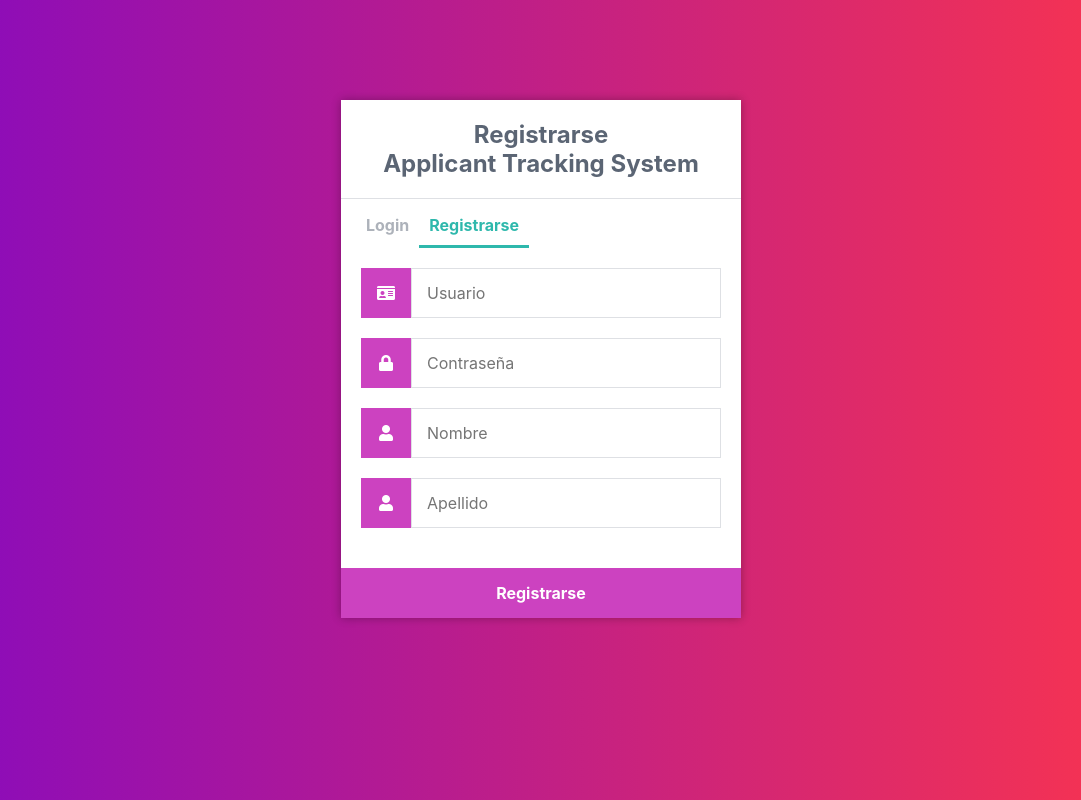
After one commit to paulacarbone/applicanttrackingsystem, a Flask app: page /register in a window 1280 px wide. The commit adds this page. Shown: the whole page, without its empty margins (99-1180 px from the left). Run offline with Flask 2, Linux system fonts and the light colour scheme; some libraries are stand-ins or nearby versions.

Commit message:
Se agrega login, logout y estilos

```diff
--- a/App.py
+++ b/App.py
@@ -1,5 +1,6 @@
-from flask import Flask, render_template, request, redirect, url_for, flash
+from flask import Flask, render_template, request, redirect, url_for, session, flash
 from flask_mysqldb import MySQL
+import MySQLdb.cursors
 
 
 app = Flask(__name__)
@@ -14,13 +15,66 @@ mysql = MySQL(app)
 
 app.secret_key = 'mysecretkey'
 
-@app.route('/')
+
+@app.route('/', methods = ['GET', 'POST'])
+def login():
+    global user
+    error = ''
+
+    if request.method == 'POST':
+        usuario = request.form['usuario']
+        password = request.form['password']
+
+        cursor = mysql.connection.cursor(MySQLdb.cursors.DictCursor)
+        cursor.execute('SELECT * FROM usuarios WHERE usuario = %s AND password = %s', (usuario, password,))
+        user = cursor.fetchone()
+
+        if user:
+            session['loggedin'] = True
+            return redirect(url_for('Index'))
+        else:
+            error = '¡Usuario/contraseña Incorrecto!'
+    return render_template('login.html', error = error)
+
+
+@app.route('/logout')
+def logout():
+    global user
+    session.pop('loggedin', None)
+    session.pop('id', None)
+    session.pop('usuario', None)
+    user = {}
+    return redirect(url_for('login'))
+
+
+@app.route('/register', methods=['GET', 'POST'])
+def register():
+    error = ''
+
+    if request.method == 'POST':
+        nombre = request.form['nombre']
+        apellido = request.form['apellido']
+        usuario = request.form['usuario']
+        password = request.form['password']
+        cursor = mysql.connection.cursor(MySQLdb.cursors.DictCursor)
+        cursor.execute('SELECT * FROM usuarios WHERE usuario = %s', (usuario,))
+        account = cursor.fetchone()
+
+        if account:
+            error = '¡El usuario ya existe!'
+        else:
+            cursor.execute('INSERT INTO usuarios VALUES (null, %s, %s, %s, %s)', (nombre, apellido, usuario, password,))
+            mysql.connection.commit()
+            msg = '¡Usuario registrado correctamente!'
+            return render_template('login.html', msg = msg)
+    return render_template('register.html', error = error)
+
+@app.route('/candidatos')
 def Index():
     cur = mysql.connection.cursor()
     cur.execute('SELECT * FROM candidatos')
     data = cur.fetchall()
     return render_template('index.html', candidatos = data)
-
 
 @app.route('/add_contact', methods = ['POST'])
 def add_contact():
@@ -79,4 +133,4 @@ def delete_contact(idcandidato):
 
 
 if(__name__=='__main__'):
-    app.run(port = 3006, debug = True)
+    app.run(port = 3007, debug = True)
--- /dev/null
+++ b/static/css/style.css
@@ -0,0 +1,163 @@
+*{
+    box-sizing: border-box;
+    font-family: -apple-system, BlinkMacSystemFont, "segoe ui", roboto, oxygen, ubuntu, cantarell, "fira sans", "droid sans", "helvetica neue", Arial, sans-serif;
+    font-size: 16px;
+    -webkit-font-smoothing: antialiased;
+    -moz-osx-font-smoothing: grayscale;
+}
+
+input:focus {
+    animation: inputAnimation 2s forwards;
+}
+
+@keyframes inputAnimation {
+    from  {background-color: withe;}
+    to {background-color: rgba(121, 4, 199, 0.15);}
+}
+
+body {
+    background: #FC354C;  /* fallback for old browsers */
+    background: -webkit-linear-gradient(to right, #860abf, #FC354C);  /* Chrome 10-25, Safari 5.1-6 */
+    background: linear-gradient(to right, #860abf, #FC354C); /* W3C, IE 10+/ Edge, Firefox 16+, Chrome 26+, Opera 12+, Safari 7+ */
+}
+
+div.content p {
+    text-align: center;
+    font-size: xx-large;
+    color: ghostwhite;
+    font-weight: 600;
+}
+.login, .register, .edit {
+    width: 400px;
+    background-color: #ffffff;
+    box-shadow: 0 0 9px 0 rgba(0, 0, 0, 0.3);
+    margin: 100px auto;
+}
+.login h1, .register h1, .edit h1 {
+    text-align: center;
+    color: #5b6574;
+    font-size: 24px;
+    padding: 20px 0 20px 0;
+    border-bottom: 1px solid #dee0e4;
+}
+.login .links, .register .links, .edit .links {
+    display: flex;
+    padding: 0 15px;
+}
+.login .links a, .register .links a, .edit .links a {
+    color: #adb2ba;
+    text-decoration: none;
+    display: inline-flex;
+    padding: 0 10px 10px 10px;
+    font-weight: bold;
+}
+.login .links a:hover, .register .links a:hover, .edit .links a:hover {
+    color: #9da3ac;
+}
+.login .links a.active, .register .links a.active, .edit .links a.active {
+    border-bottom: 3px solid #2eb8ac;
+    color: #2eb8ac;
+}
+.login form, .register form, .edit form {
+    display: flex;
+    flex-wrap: wrap;
+    justify-content: center;
+    padding-top: 20px;
+}
+.login form label, .register form label, .edit form label {
+    display: flex;
+    justify-content: center;
+    align-items: center;
+    width: 50px;
+    height: 50px;
+    /* background-color: #3274d6; */
+    background-color: rgb(204, 66, 192);
+
+    color: #ffffff;
+}
+
+.login form input[type="password"], .login form input[type="text"], .login form input[type="email"], .register form input[type="password"], .register form input[type="text"], .register form input[type="email"] {
+    width: 310px;
+    height: 50px;
+    border: 1px solid #dee0e4;
+    margin-bottom: 20px;
+    padding: 0 15px;
+}
+.login form input[type="submit"], .register form input[type="submit"] {
+    width: 100%;
+    padding: 15px;
+    margin-top: 20px;
+    /* background-color: #3274d6; */
+    background-color: rgb(204, 66, 192);
+    border: 0;
+    cursor: pointer;
+    font-weight: bold;
+    color: #ffffff;
+    transition: background-color 0.2s;
+}
+.login form input[type="submit"]:hover, .register form input[type="submit"]:hover {
+    background-color: #2eb8ac;
+    transition: background-color 0.2s;
+}
+.navtop {
+    background-color: #2f3947;
+    height: 60px;
+    width: 100%;
+    border: 0;
+}
+.navtop div {
+    display: flex;
+    margin: 0 auto;
+    width: 1000px;
+    height: 100%;
+}
+.navtop div h1, .navtop div a {
+    display: inline-flex;
+    align-items: center;
+}
+.navtop div h1 {
+    flex: 1;
+    font-size: 24px;
+    padding: 0;
+    margin: 0;
+    color: #eaebed;
+    font-weight: normal;
+}
+.navtop div a {
+    padding: 0 20px;
+    text-decoration: none;
+    color: #c1c4c8;
+    font-weight: bold;
+}
+.navtop div a i {
+    padding: 2px 8px 0 0;
+}
+.navtop div a:hover {
+    color: #eaebed;
+}
+body.loggedin {
+    background-color: #f3f4f7;
+}
+.content {
+    width: 1000px;
+    margin: 0 auto;
+}
+.content h2 {
+    margin: 0;
+    padding: 25px 0;
+    font-size: 22px;
+    border-bottom: 1px solid #e0e0e3;
+    color: #4a536e;
+}
+.content > p table td, .content > div table td {
+  padding: 5px;
+}
+.content > p table td:first-child, .content > div table td:first-child {
+  font-weight: bold;
+  color: #4a536e;
+  padding-right: 15px;
+}
+.content > div p {
+  padding: 5px;
+  margin: 0 0 10px 0;
+}
--- a/templates/index.html
+++ b/templates/index.html
@@ -4,7 +4,6 @@
 
 <div class="row ">
     <div class="col-md-5">
-        <!-- en esta lógica si hay mensajes los muestra -->
             {% with messagges = get_flashed_messages() %}
             {% if messagges %}
             {% for message in messagges %}
@@ -35,12 +34,10 @@
                 <div class="form-group">
                     <button type="submit" class="btn btn-primary btn-block ppp">Save</button>
                 </div>
-
-
             </form>
-
         </div>
     </div>
+
     <div class="col-md-7 ">
         <table class="table table-striped table-borderer bg-white table-sm bord">
             <thead>
@@ -68,6 +65,7 @@
                         <a href="/delete/{{candidato.0}}" class="btn btn-secondary btn-delete">Delete</a>
                     </td>
                 </tr>
+
                 {% endfor %}
             </tbody>
         </table>
--- a/templates/layout.html
+++ b/templates/layout.html
@@ -5,6 +5,7 @@
     <meta http-equiv="X-UA-Compatible" content="IE=edge">
     <meta name="viewport" content="width=device-width, initial-scale=1.0">
     <title>Applicant Tracking System</title>
+    <button style="border: solid 1px #860abf;"><a href="{{ url_for('logout') }}"><i class="fas fa-sign-out-alt">Cerrar Sesion</i></a></button>
     <link rel="stylesheet" href="{{ url_for('static', filename='css/main.css')}}" />
     <link rel="stylesheet" href="https://bootswatch.com/5/minty/bootstrap.min.css" />
 
--- /dev/null
+++ b/templates/register.html
@@ -0,0 +1,39 @@
+<!DOCTYPE html>
+<html>
+	<head>
+		<meta charset="utf-8">
+		<title>Registrarse</title>
+		<link rel="stylesheet" href="{{ url_for('static', filename='css/style.css') }}">
+		<link rel="stylesheet" href="https://use.fontawesome.com/releases/v5.7.1/css/all.css">
+	</head>
+	<body>
+		<div class="register">
+			<h1>Registrarse<br>Applicant Tracking System</h1>
+			<div class="links">
+				<a href="{{ url_for('login') }}">Login</a>
+				<a href="{{ url_for('register') }}" class="active">Registrarse</a>
+			</div>
+			<form action="{{ url_for('register') }}" method="post" autocomplete="off">
+                <label for="usuario">
+					<i class="fas fa-id-card"></i>
+				</label>
+				<input type="text" name="usuario" placeholder="Usuario" id="usuario" required>
+                <label for="password">
+					<i class="fas fa-lock"></i>
+				</label>
+				<input type="password" name="password" placeholder="Contraseña" id="password" minlength="5" maxlength="10" required>
+				<label for="nombre">
+					<i class="fas fa-user"></i>
+				</label>
+				<input type="text" name="nombre" placeholder="Nombre" id="nombre" required>
+				<label for="apellido">
+					<i class="fas fa-user"></i>
+				</label>
+				<input type="text" name="apellido" placeholder="Apellido" id="apellido" required>
+
+				<div class="msg-error">{{ error }}</div>
+				<input type="submit" value="Registrarse">
+			</form>
+		</div>
+	</body>
+</html>
```
Also changed, not shown: templates/login.html (added, +33 -0 lines).
